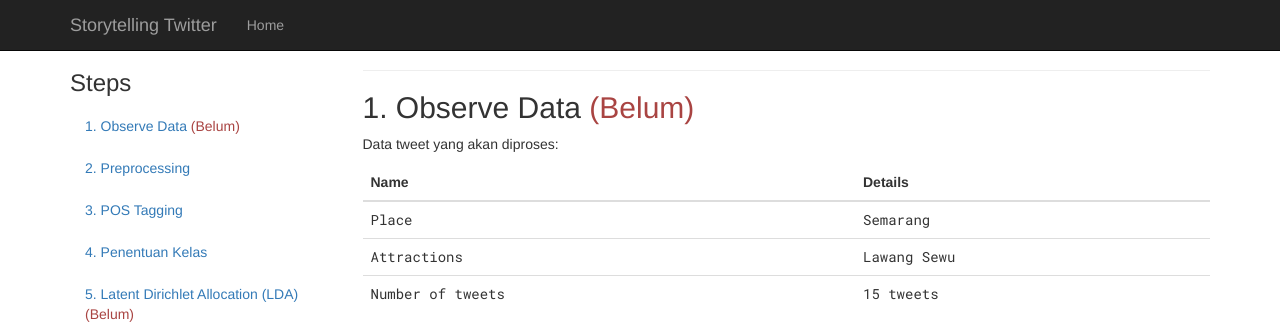
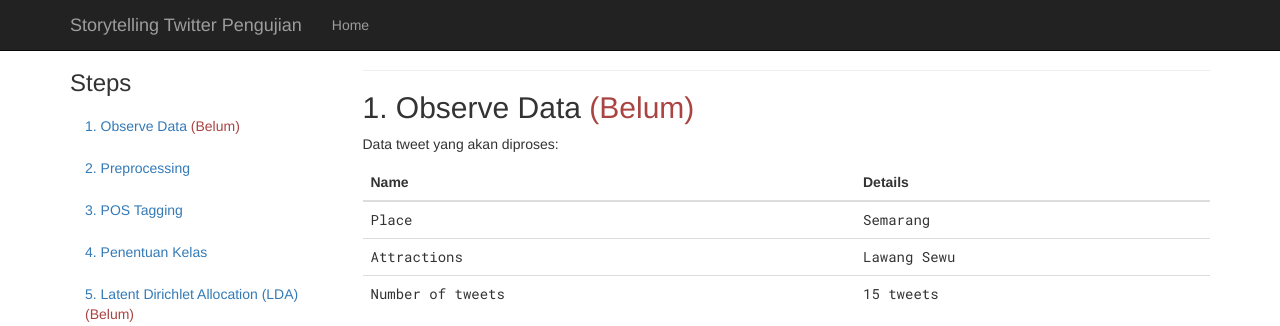
Before and after one commit to yasirabd/flask-storytelling-twitter-testing, a Flask app: page /process in a window 1280 px wide. Shown: the top 326 px of the page. Run offline with Flask 2, Linux system fonts and the light colour scheme; some libraries are stand-ins or nearby versions.

Commit message:
update ui and delete db

```diff
--- a/app/models.py
+++ b/app/models.py
@@ -21,7 +21,7 @@ class Tweet(db.Model):
 class Test(db.Model):
     __tablename__ = 'test'
     id = db.Column(db.Integer, primary_key=True)
-    name = db.Column(db.String(50))
+    name = db.Column(db.String(200))
     ldapwz = db.relationship('LdaPWZ', backref='test', lazy='dynamic')
     grammar_story = db.relationship('GrammarStory', backref='test', lazy='dynamic')
 
--- a/app/templates/base.html
+++ b/app/templates/base.html
@@ -1,7 +1,7 @@
 {% extends "bootstrap/base.html" %}
 
 {% block title %}
-Storytelling Twitter
+Storytelling Twitter Pengujian
 {% endblock %}
 
 {% block head %}
--- a/app/templates/details_data.html
+++ b/app/templates/details_data.html
@@ -1,6 +1,6 @@
 {% extends 'bootstrap/base.html' %}
 {% block title %}
-Storytelling Twitter
+Storytelling Twitter Pengujian
 {% endblock %}
 
 {% block head %}
@@ -32,7 +32,7 @@ Storytelling Twitter
         <span class="icon-bar"></span>
         <span class="icon-bar"></span>
       </button>
-      <a class="navbar-brand" href="{{ url_for('main.index') }}">Storytelling Twitter</a>
+      <a class="navbar-brand" href="{{ url_for('main.index') }}">Storytelling Twitter Pengujian</a>
     </div>
     <div class="collapse navbar-collapse" id="collapseToggle">
       <ul class="nav navbar-nav">
--- a/app/templates/details_kelas.html
+++ b/app/templates/details_kelas.html
@@ -1,6 +1,6 @@
 {% extends 'bootstrap/base.html' %}
 {% block title %}
-Storytelling Twitter
+Storytelling Twitter Pengujian
 {% endblock %}
 
 {% block head %}
@@ -32,7 +32,7 @@ Storytelling Twitter
         <span class="icon-bar"></span>
         <span class="icon-bar"></span>
       </button>
-      <a class="navbar-brand" href="{{ url_for('main.index') }}">Storytelling Twitter</a>
+      <a class="navbar-brand" href="{{ url_for('main.index') }}">Storytelling Twitter Pengujian</a>
     </div>
     <div class="collapse navbar-collapse" id="collapseToggle">
       <ul class="nav navbar-nav">
--- a/app/templates/details_lda.html
+++ b/app/templates/details_lda.html
@@ -1,6 +1,6 @@
 {% extends 'bootstrap/base.html' %}
 {% block title %}
-Storytelling Twitter
+Storytelling Twitter Pengujian
 {% endblock %}
 
 {% block head %}
@@ -32,7 +32,7 @@ Storytelling Twitter
         <span class="icon-bar"></span>
         <span class="icon-bar"></span>
       </button>
-      <a class="navbar-brand" href="{{ url_for('main.index') }}">Storytelling Twitter</a>
+      <a class="navbar-brand" href="{{ url_for('main.index') }}">Storytelling Twitter Pengujian</a>
     </div>
     <div class="collapse navbar-collapse" id="collapseToggle">
       <ul class="nav navbar-nav">
--- a/app/templates/details_postag.html
+++ b/app/templates/details_postag.html
@@ -1,6 +1,6 @@
 {% extends 'bootstrap/base.html' %}
 {% block title %}
-Storytelling Twitter
+Storytelling Twitter Pengujian
 {% endblock %}
 
 {% block head %}
@@ -32,7 +32,7 @@ Storytelling Twitter
         <span class="icon-bar"></span>
         <span class="icon-bar"></span>
       </button>
-      <a class="navbar-brand" href="{{ url_for('main.index') }}">Storytelling Twitter</a>
+      <a class="navbar-brand" href="{{ url_for('main.index') }}">Storytelling Twitter Pengujian</a>
     </div>
     <div class="collapse navbar-collapse" id="collapseToggle">
       <ul class="nav navbar-nav">
--- a/app/templates/details_preprocessing.html
+++ b/app/templates/details_preprocessing.html
@@ -1,6 +1,6 @@
 {% extends 'bootstrap/base.html' %}
 {% block title %}
-Storytelling Twitter
+Storytelling Twitter Pengujian
 {% endblock %}
 
 {% block head %}
@@ -32,7 +32,7 @@ Storytelling Twitter
         <span class="icon-bar"></span>
         <span class="icon-bar"></span>
       </button>
-      <a class="navbar-brand" href="{{ url_for('main.index') }}">Storytelling Twitter</a>
+      <a class="navbar-brand" href="{{ url_for('main.index') }}">Storytelling Twitter Pengujian</a>
     </div>
     <div class="collapse navbar-collapse" id="collapseToggle">
       <ul class="nav navbar-nav">
--- a/app/templates/details_story.html
+++ b/app/templates/details_story.html
@@ -1,6 +1,6 @@
 {% extends 'bootstrap/base.html' %}
 {% block title %}
-Storytelling Twitter
+Storytelling Twitter Pengujian
 {% endblock %}
 
 {% block head %}
@@ -32,7 +32,7 @@ Storytelling Twitter
         <span class="icon-bar"></span>
         <span class="icon-bar"></span>
       </button>
-      <a class="navbar-brand" href="{{ url_for('main.index') }}">Storytelling Twitter</a>
+      <a class="navbar-brand" href="{{ url_for('main.index') }}">Storytelling Twitter Pengujian</a>
     </div>
     <div class="collapse navbar-collapse" id="collapseToggle">
       <ul class="nav navbar-nav">
--- a/app/templates/index.html
+++ b/app/templates/index.html
@@ -3,7 +3,7 @@
 {% block app_content %}
 <div class="row">
   <div class="col-md-12">
-    <h3>Data Tweet <span><a href="{{ url_for('main.stories' )}}" class="btn btn-danger btn-sm"><i class='fa fa-cog'></i> Do Process</a></span></h3>
+    <h3>Data Tweet <span><a href="{{ url_for('main.process' )}}" class="btn btn-danger btn-sm"><i class='fa fa-cog'></i> Do Process</a></span></h3>
   </div>
 </div>
 <hr>
--- a/app/templates/process.html
+++ b/app/templates/process.html
@@ -2,7 +2,7 @@
 {% import 'bootstrap/wtf.html' as wtf %}
 
 {% block title %}
-Storytelling Twitter
+Storytelling Twitter Pengujian
 {% endblock %}
 
 {% block head %}
@@ -25,7 +25,7 @@ Storytelling Twitter
         <span class="icon-bar"></span>
         <span class="icon-bar"></span>
       </button>
-      <a class="navbar-brand" href="{{ url_for('main.index') }}">Storytelling Twitter</a>
+      <a class="navbar-brand" href="{{ url_for('main.index') }}">Storytelling Twitter Pengujian</a>
     </div>
     <div class="collapse navbar-collapse" role="navigation" id="collapseToggle">
       <ul class="nav navbar-nav">
--- a/app/templates/stories.html
+++ b/app/templates/stories.html
@@ -1,7 +1,7 @@
 {% extends 'bootstrap/base.html' %}
 
 {% block title %}
-Storytelling Twitter
+Storytelling Twitter Pengujian
 {% endblock %}
 
 {% block navbar %}
@@ -13,7 +13,7 @@ Storytelling Twitter
         <span class="icon-bar"></span>
         <span class="icon-bar"></span>
       </button>
-      <a class="navbar-brand" href="{{ url_for('main.index') }}">Storytelling Twitter</a>
+      <a class="navbar-brand" href="{{ url_for('main.index') }}">Storytelling Twitter Pengujian</a>
     </div>
     <div class="collapse navbar-collapse" id="collapseToggle">
       <ul class="nav navbar-nav">
--- a/app/templates/story.html
+++ b/app/templates/story.html
@@ -1,6 +1,6 @@
 {% extends 'bootstrap/base.html' %}
 {% block title %}
-Storytelling Twitter
+Storytelling Twitter Pengujian
 {% endblock %}
 
 {% block head %}
@@ -18,7 +18,7 @@ Storytelling Twitter
         <span class="icon-bar"></span>
         <span class="icon-bar"></span>
       </button>
-      <a class="navbar-brand" href="{{ url_for('main.index') }}">Storytelling Twitter</a>
+      <a class="navbar-brand" href="{{ url_for('main.index') }}">Storytelling Twitter Pengujian</a>
     </div>
     <div class="collapse navbar-collapse" id="collapseToggle">
       <ul class="nav navbar-nav">
```
Also changed, not shown: app.db.
